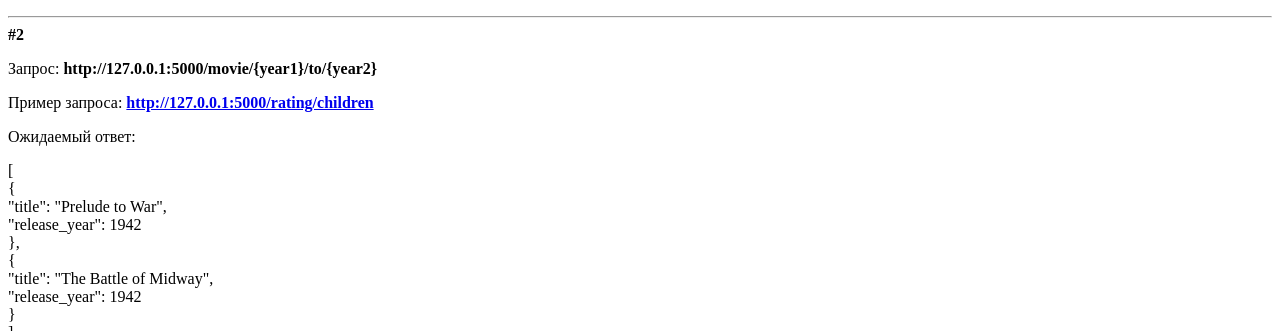
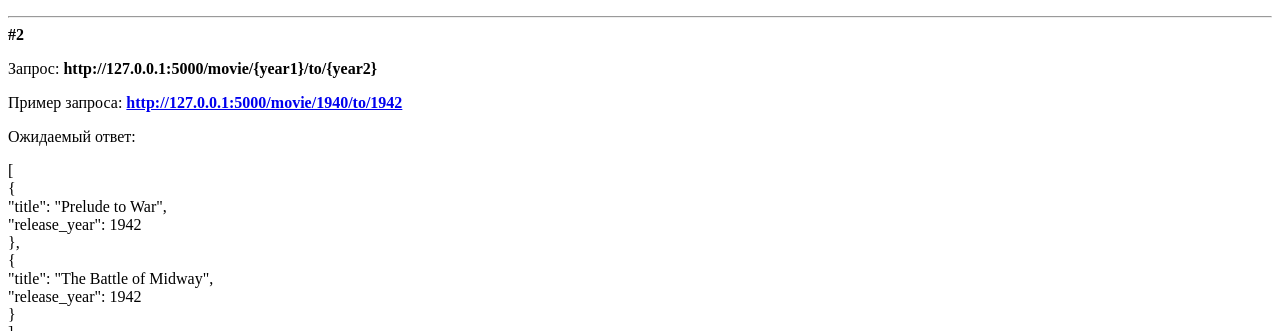
Before and after one commit to DoubleCitizen/skypro_hw14, a Flask app: page / in a window 1280 px wide. Shown: the part 399-730 px from the top of the page. Run offline with Flask 2, Linux system fonts and the light colour scheme.

Commit message:
Исправлен пример запроса #2

```diff
--- a/templates/main.html
+++ b/templates/main.html
@@ -24,7 +24,7 @@
 
 <b>#2</b>
 <p>Запрос: <b>http://127.0.0.1:5000/movie/{year1}/to/{year2}</b></p>
-<p>Пример запроса: <b><a href="/rating/children">http://127.0.0.1:5000/rating/children</a></b></p>
+<p>Пример запроса: <b><a href="/movie/1940/to/1942">http://127.0.0.1:5000/movie/1940/to/1942</a></b></p>
 <p>Ожидаемый ответ:</p>
 <p>[<br/>
   {<br/>
```
